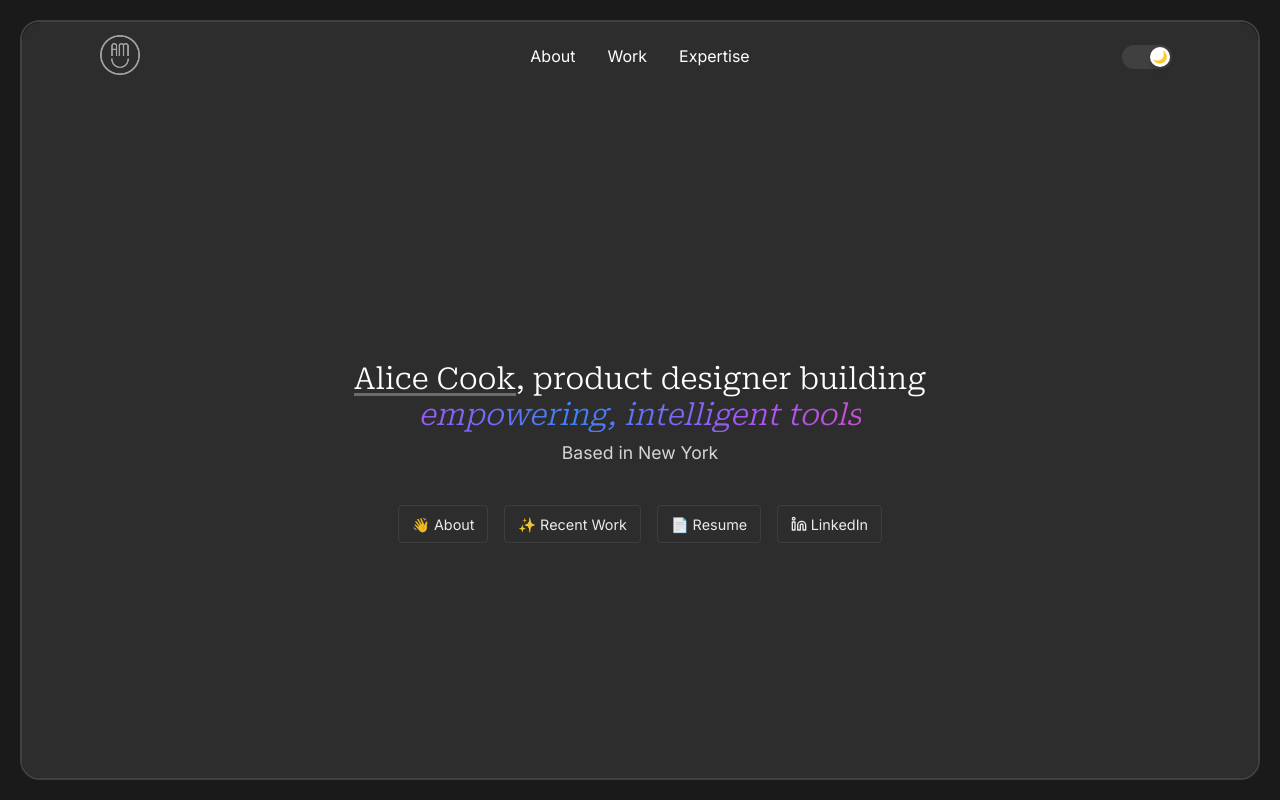
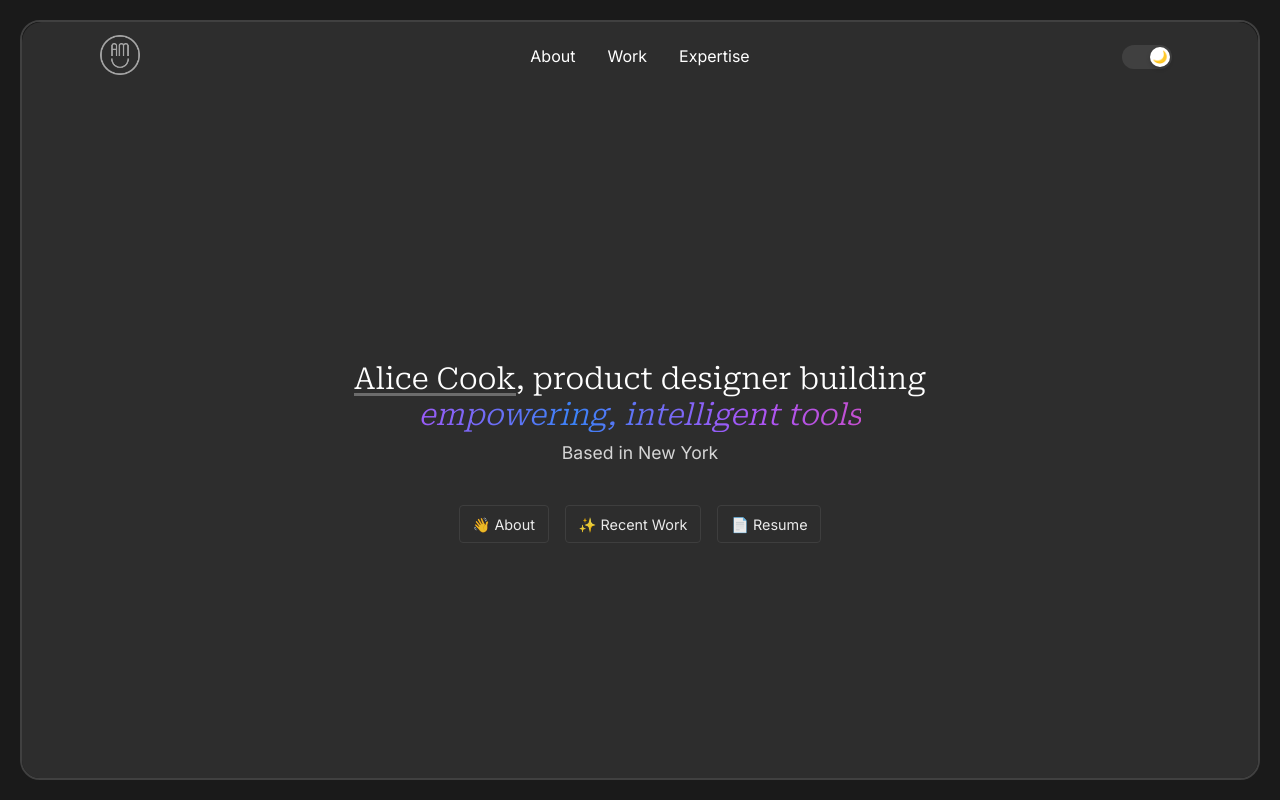
Before and after one commit to alicemio/alice-portfolio, a React (Vite) app: page / in a window 1280 px wide. Built offline with nearby package versions, Linux system fonts and the light colour scheme.

Commit message:
Remove LinkedIn button from hero section

```diff
--- a/src/App.jsx
+++ b/src/App.jsx
@@ -4,7 +4,7 @@
 import Lightbox from './components/Lightbox'
 import GradientText from './components/GradientText'
 import RadarChartComponent from './components/RadarChart'
-import { Folder, Linkedin } from 'lucide-react'
+import { Folder } from 'lucide-react'
 import './App.css'
 
 function App() {
@@ -198,10 +198,6 @@
                     <a href="/AliceMCook_Resume_2025.pdf" target="_blank" rel="noopener noreferrer" className="hero-link">
                       <span className="hero-emoji hero-emoji-resume">📄</span> Resume
                     </a>
-                    <a href="https://www.linkedin.com/in/alicemiocook/" target="_blank" rel="noopener noreferrer" className="hero-link">
-                      <Linkedin className="hero-link-icon" />
-                      LinkedIn
-                    </a>
                   </div>
                 </div>
           </div>
```
